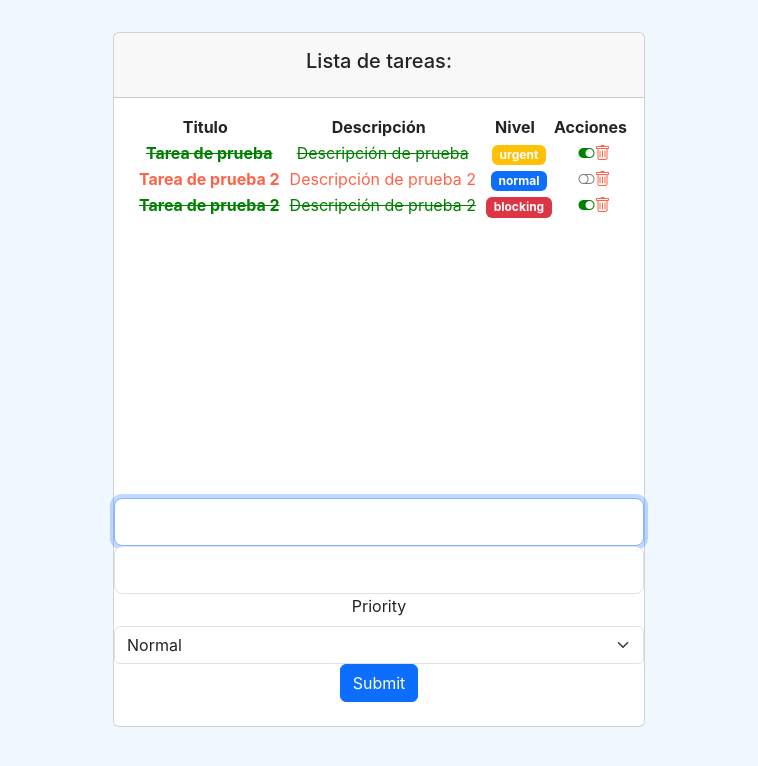
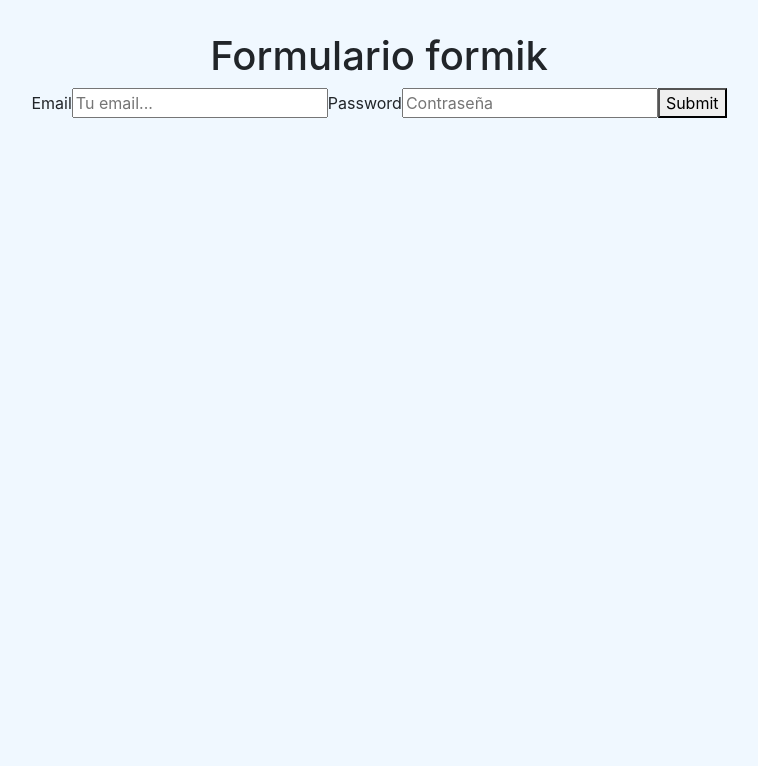
Before and after one commit to Christust/react_bootcamp, a React (Create React App) app: page / in a window 1280 px wide. Shown: the top 766 px of the page, without its empty margins (261-1019 px from the left). Built offline with nearby package versions, Linux system fonts and the light colour scheme.

Commit message:
Sesion 14

```diff
--- a/package.json
+++ b/package.json
@@ -9,11 +9,13 @@
     "axios": "^1.3.4",
     "bootstrap": "^5.3.0-alpha1",
     "bootstrap-icons": "^1.10.3",
+    "formik": "^2.2.9",
     "node-sass": "^7.0.3",
     "react": "^18.2.0",
     "react-dom": "^18.2.0",
     "react-scripts": "5.0.1",
-    "web-vitals": "^2.1.4"
+    "web-vitals": "^2.1.4",
+    "yup": "^1.0.2"
   },
   "scripts": {
     "start": "react-scripts start",
--- a/src/App.js
+++ b/src/App.js
@@ -1,10 +1,12 @@
 import "./App.css";
-import TaskList from "../src/components/containers/TaskList";
+// import TaskList from "../src/components/containers/TaskList";
+import LoginFormik from "./components/pures/forms/LoginFormik";
 
 function App() {
   return (
     <div className="App">
-      <TaskList></TaskList>
+      {/* <TaskList></TaskList> */}
+      <LoginFormik></LoginFormik>
     </div>
   );
 }
--- /dev/null
+++ b/src/components/pures/forms/LoginFormik.jsx
@@ -0,0 +1,63 @@
+import React from "react";
+import { Formik, Field, Form } from "formik";
+import * as Yup from "yup";
+
+const LoginSchema = Yup.object().shape({
+  email: Yup.string()
+    .email("El campo debe ser de tipo email")
+    .required("El campo email es requerido"),
+  password: Yup.string().required("El campo password es requerido"),
+});
+const LoginFormik = () => {
+  const initialCredentials = {
+    email: "",
+    password: "",
+  };
+  return (
+    <div>
+      <h1>Formulario formik</h1>
+      <Formik
+        initialValues={initialCredentials}
+        validationSchema={LoginSchema}
+        onSubmit={async (values) => {
+          await new Promise((r) => {
+            setTimeout(r, 1000);
+          });
+          alert(JSON.stringify(values, null, 2));
+        }}
+      >
+        {/* Obtener props de formik */}
+        {(props) => {
+          const { isSubmitting, touched, errors } = props;
+          return (
+            <Form>
+              <label htmlFor="email">Email</label>
+              <Field id="email" name="email" placeholder="Tu email..." />
+              {errors.email && touched.email && (
+                <div>
+                  <p>{errors.email}</p>
+                </div>
+              )}
+              <label htmlFor="password">Password</label>
+              <Field
+                type="password"
+                id="password"
+                name="password"
+                placeholder="Contraseña"
+              />
+              {errors.password && touched.password && (
+                <div>
+                  <p>{errors.password}</p>
+                </div>
+              )}
+              <button type="submit">Submit</button>
+              {isSubmitting ? <p>"Enviando formulario"</p> : null}
+            </Form>
+          );
+        }}
+      </Formik>
+    </div>
+  );
+};
+
+export default LoginFormik;
```
Also changed, not shown: 1 other file (tests, documents, lock files or other folders).
